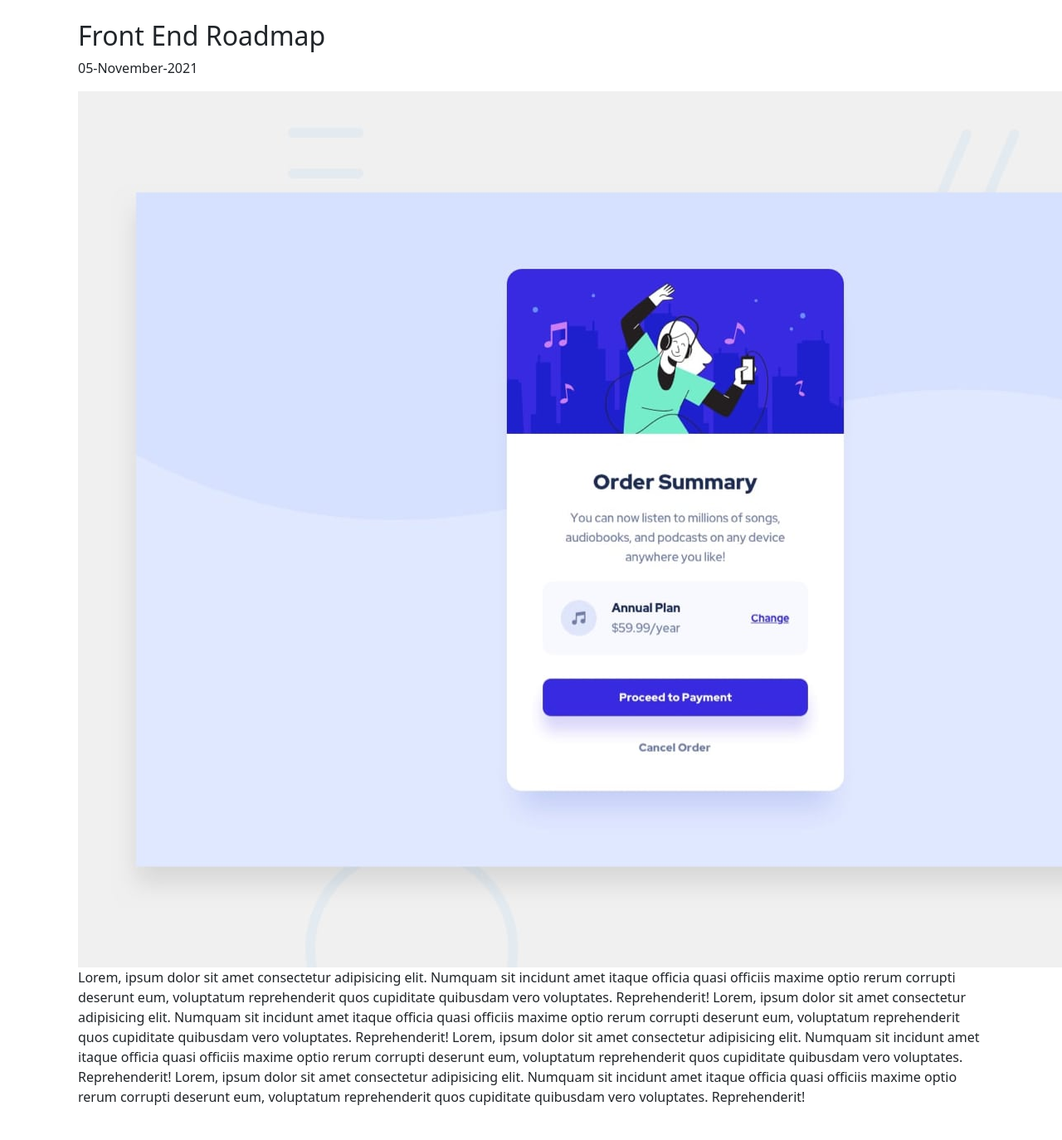
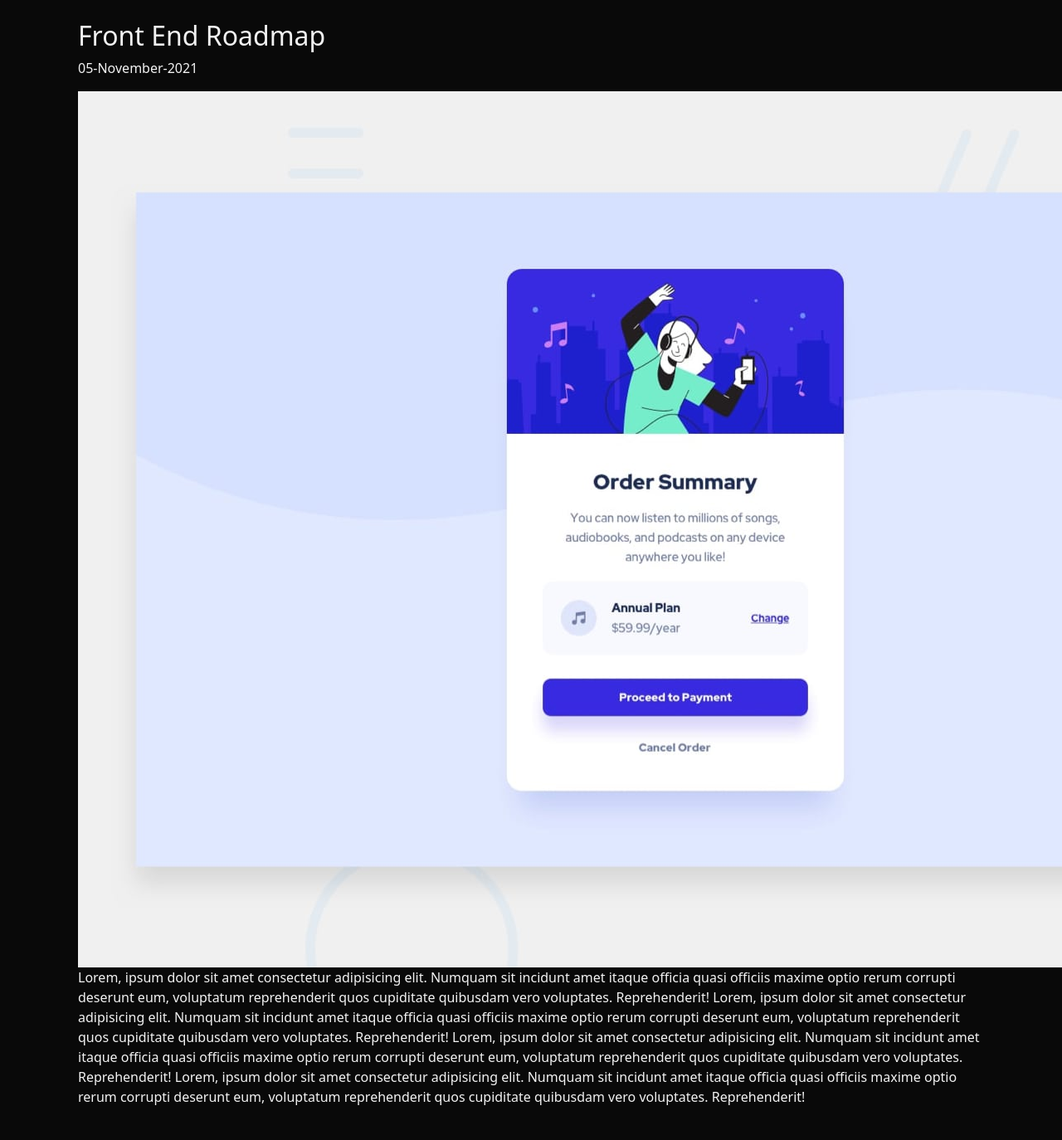
Before and after one commit to JhosianGtZ/portfolio-django, a Django app: page /blog/1 in a window 1280 px wide; the page is wider, and only the part inside the window is pictured. Shown: the part 56-1430 px from the top of that part at 83% size. Run offline with Django 3.2, Linux system fonts and the light colour scheme; data comes from the database, SQL or seed files in the repository.

Commit message:
Static FIles

```diff
--- /dev/null
+++ b/portfolio/static/styles.css
@@ -0,0 +1,4 @@
+body{
+    background-color: #090909;
+    color: #f2f2f2;
+}
--- a/portfolio/templates/home.html
+++ b/portfolio/templates/home.html
@@ -1,6 +1,11 @@
 {% extends 'layout.html' %}
 
+{% load static %}
+
 {% block content%}
+
+    <img src="{% static 'portfolio/profile.jpeg' %}" alt="">
+
 
     {% for project in projects %}
         <h2>{{project.title}}</h2>
--- a/portfolio/templates/layout.html
+++ b/portfolio/templates/layout.html
@@ -1,3 +1,5 @@
+{% load static %}
+
 <!DOCTYPE html>
 <html lang="en">
 
@@ -6,8 +8,11 @@
     <meta http-equiv="X-UA-Compatible" content="IE=edge">
     <meta name="viewport" content="width=device-width, initial-scale=1.0">
     <title>Jhosian Gutiérrez | Web Developer</title>
+    <!-- Bootstrap cdn -->
     <link rel="stylesheet" href="https://cdn.jsdelivr.net/npm/bootstrap@5.1.3/dist/css/bootstrap.min.css"
         integrity="sha384-1BmE4kWBq78iYhFldvKuhfTAU6auU8tT94WrHftjDbrCEXSU1oBoqyl2QvZ6jIW3" crossorigin="anonymous">
+    <!-- Custom CSS -->
+    <link rel="stylesheet" href="{% static 'styles.css' %}">
 </head>
 
 <body>
--- a/portfolio/templates/partials/navbar.html
+++ b/portfolio/templates/partials/navbar.html
@@ -1,3 +1,4 @@
+{% load static %}
 <nav class="navbar navbar-expand-lg navbar-dark bg-dark">
     <div class="container">
       <a class="navbar-brand fw-bold" href="/">JhosianDev</a>
@@ -13,7 +14,7 @@
           </li>
 
           <li class="nav-item d-flex align-items-center">
-            <a class="btn btn-primary btn-sm" href="#">Download CV</a>
+            <a class="btn btn-primary btn-sm" target="_blank" href="{% static 'portfolio/cv.pdf' %}">Download CV</a>
           </li>
 
         </ul>
```
Also changed, not shown: portfolio/static/portfolio/profile.jpeg (added), 1 other file.
